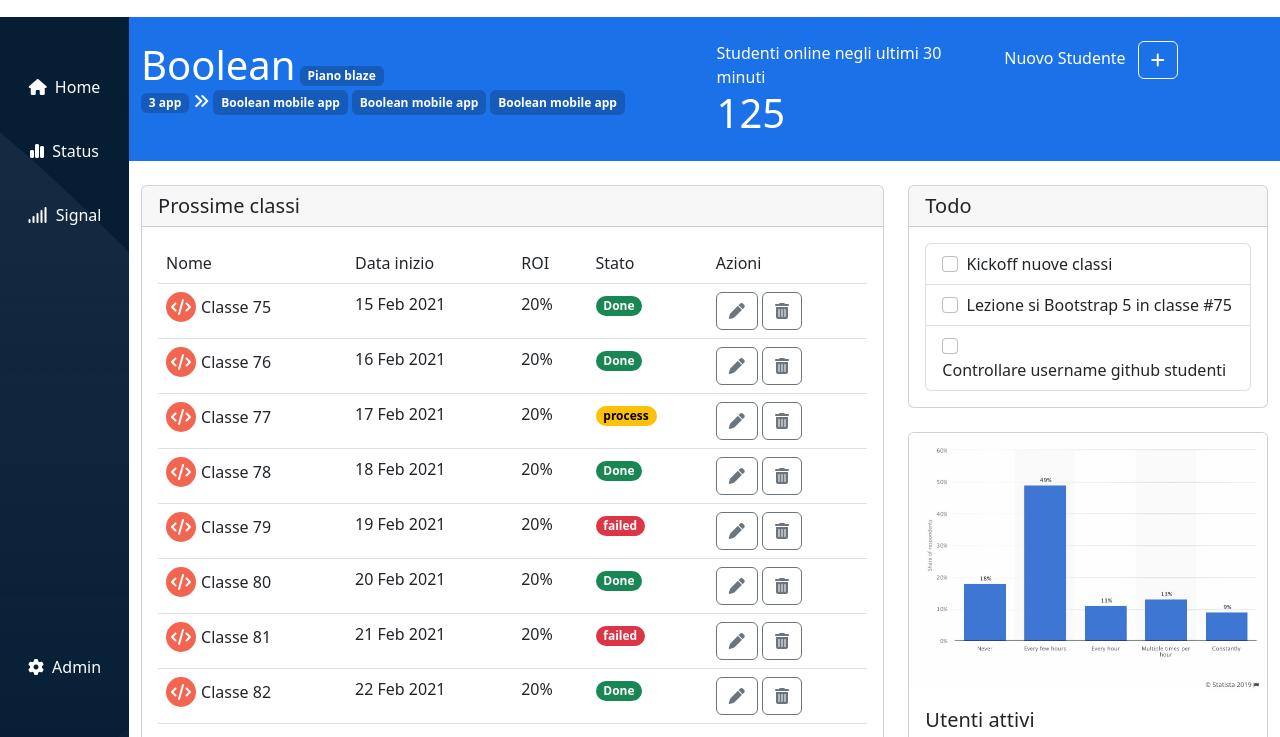
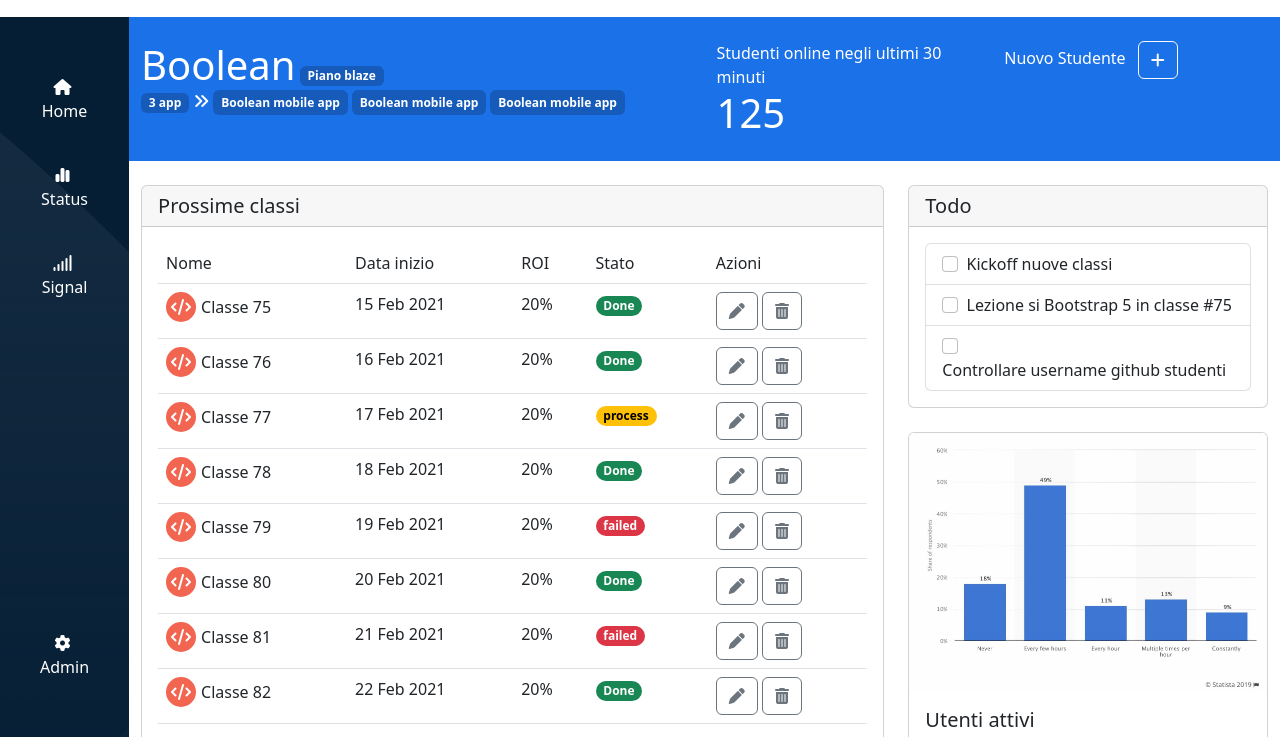
Before and after one commit to Michel-Ramirez/html-css-bootstrap-dashboard, a plain HTML site: page index.html in a window 1280 px wide. Shown: the part 63-800 px from the top of the page. Drawn offline with nearby package versions, Linux system fonts and the light colour scheme.

Commit message:
fix sidebar element

```diff
--- a/css/style.css
+++ b/css/style.css
@@ -39,8 +39,6 @@ main{
     color: white;
 }
 
-
-
 /******************  UTILITY *********************/
 
 .bg-dk-blue {
@@ -64,8 +62,8 @@ main{
 .sidebar a {
     text-decoration: none;
     color: white;
-    display: block;
-    padding: 10px;
+    display: inline-block;
+    padding: 10px 20px;
 }
 
 .sidebar a:hover {
@@ -108,6 +106,10 @@ main{
     margin-right: 5px;
 }
 
+/* .main-content .table th {
+    min-width: 100px;
+} */
+
 /******************        FAQ    ******************/
 
 .faq .fa-angle-up {
--- a/index.html
+++ b/index.html
@@ -26,7 +26,7 @@
                     <button class="btn" type="button"><i class="fa-solid fa-question d-none d-lg-block"></i></button>
                     <button class="btn" type="button"><i class="fa-solid fa-ellipsis-vertical d-none d-lg-block"></i></button>
                     <div class="dropdown">
-                        <button class="btn" dropdown-toggle" type="button" data-bs-toggle="dropdown" aria-expanded="false">
+                        <button class="btn" type="button" data-bs-toggle="dropdown" aria-expanded="false">
                             <i class="fa-solid fa-bell"></i>
                         </button>
                         <ul class="dropdown-menu">
```
